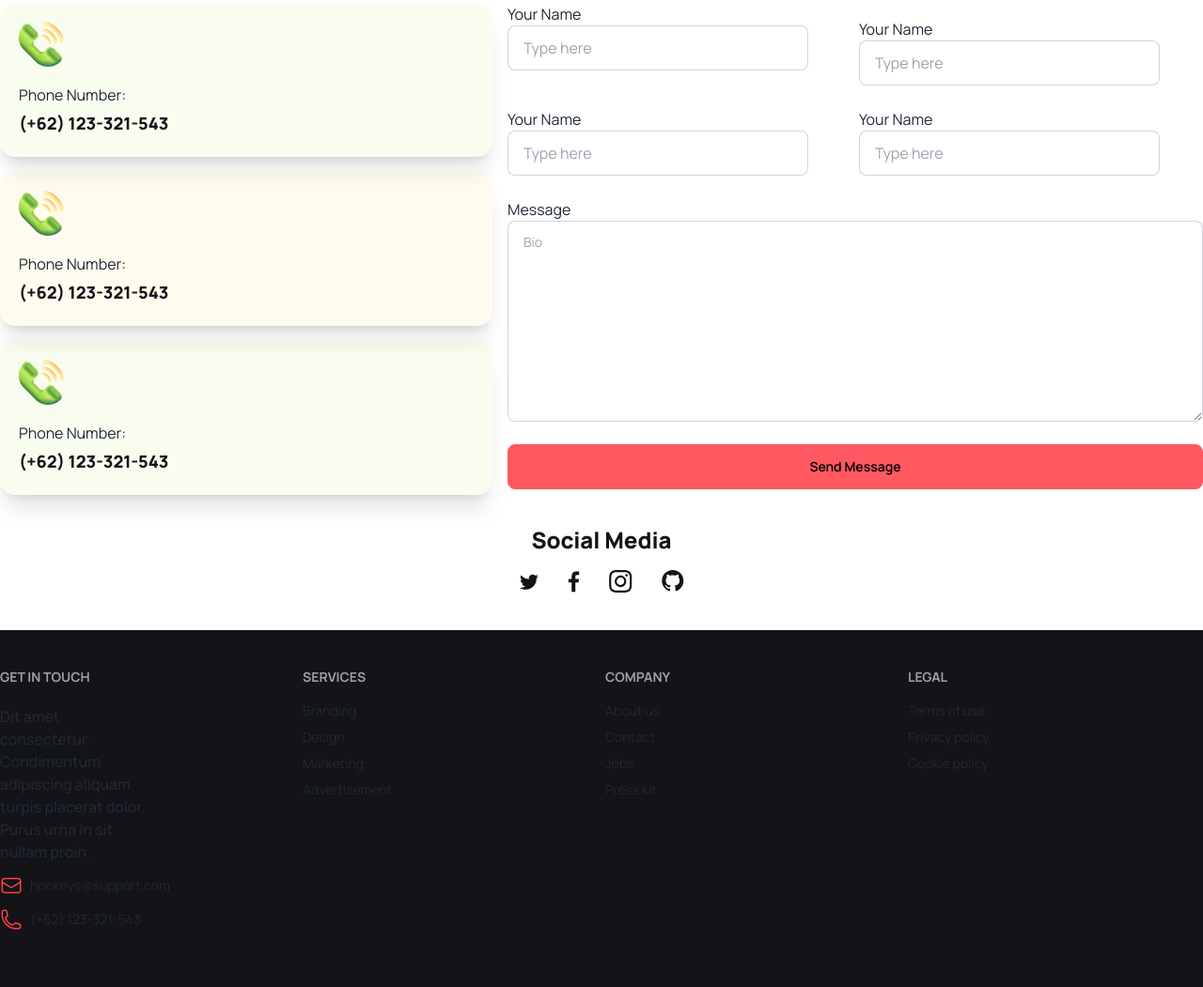
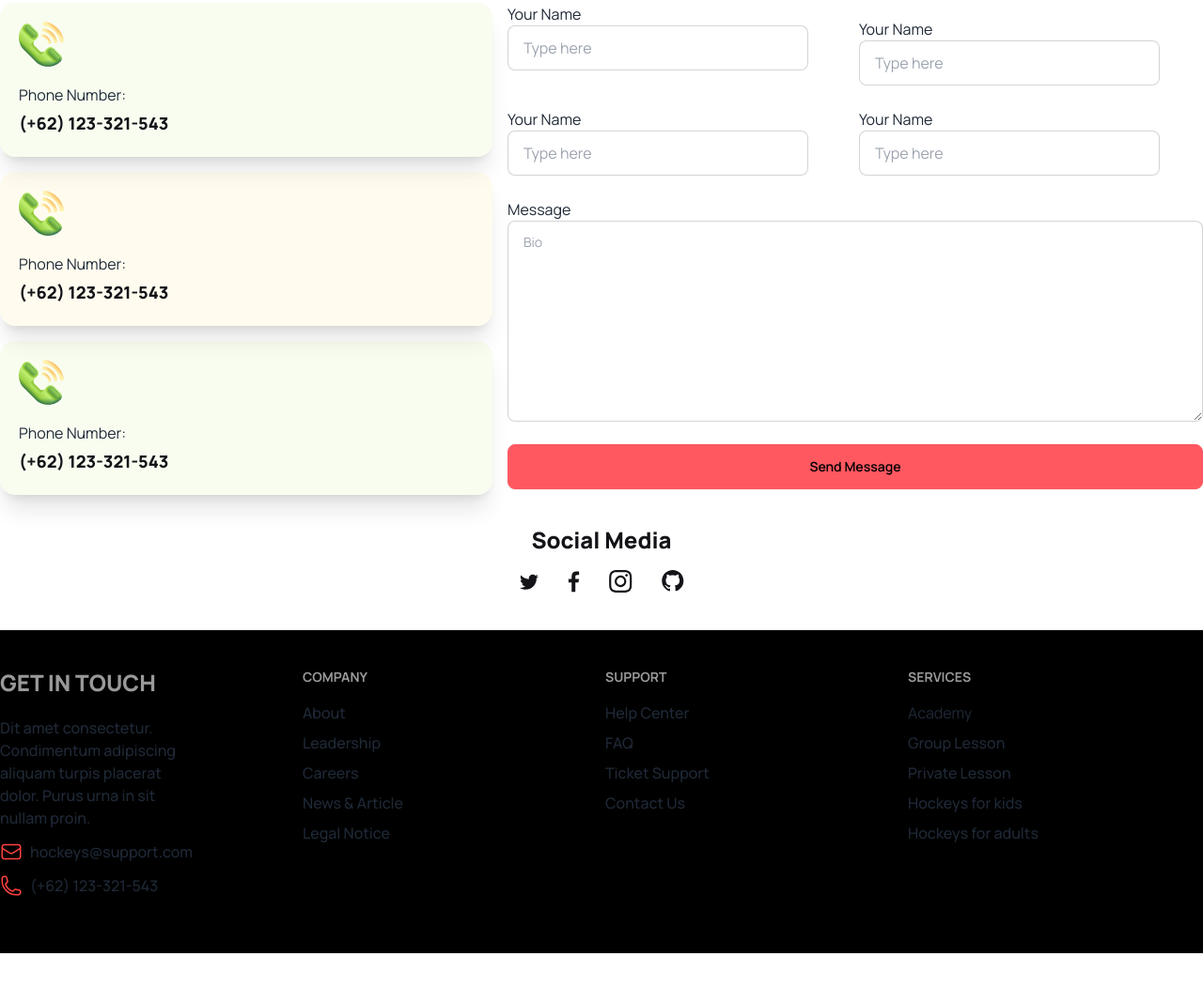
Before and after one commit to mithuchandrabiswas/Hockeys-landing-Page-Assignment-3---Batch-9, a plain HTML site: page index.html in a window 1280 px wide. Shown: the part 4345-5396 px from the top of the page at 94% size. After the commit the page ends 5360 px from the top, so only its background shows below. Drawn offline with nearby package versions, Linux system fonts and the light colour scheme.

Commit message:
Updated Some Importance Issue

```diff
--- a/index.html
+++ b/index.html
@@ -997,18 +997,18 @@
 
     </main>
 
-    <footer class="bg-[#131318] footer">
+    <footer class="bg-black footer">
         <div class="container mx-auto py-10 grid grid-cols-12 gap-2">
             <div class="col-span-12 md:col-span-3 space-y-3 flex flex-col justify-center md:justify-start mx-auto md:mx-0 text-center md:text-left mb-5">
-                <header class="footer-title text-white">Get In Touch</header>
-                <p class="max-w-60 md:max-w-40 text-base font-medium"> Dit amet consectetur. Condimentum  adipiscing aliquam turpis placerat dolor. Purus urna in sit nullam proin.  </p>
+                <header class="footer-title text-white text-2xl font-extrabold ">Get In Touch</header>
+                <p class="max-w-60 md:max-w-52 text-base font-medium text-[rgba(255, 255, 255, 0.60)]"> Dit amet consectetur. Condimentum  adipiscing aliquam turpis placerat dolor. Purus urna in sit nullam proin.  </p>
                 <div class="flex gap-2 items-center justify-center md:justify-start">
                     <svg xmlns="http://www.w3.org/2000/svg" width="24" height="24" viewBox="0 0 24 24" fill="none">
                         <path
                             d="M21.75 6.75V17.25C21.75 17.8467 21.5129 18.419 21.091 18.841C20.669 19.2629 20.0967 19.5 19.5 19.5H4.5C3.90326 19.5 3.33097 19.2629 2.90901 18.841C2.48705 18.419 2.25 17.8467 2.25 17.25V6.75M21.75 6.75C21.75 6.15326 21.5129 5.58097 21.091 5.15901C20.669 4.73705 20.0967 4.5 19.5 4.5H4.5C3.90326 4.5 3.33097 4.73705 2.90901 5.15901C2.48705 5.58097 2.25 6.15326 2.25 6.75M21.75 6.75V6.993C21.75 7.37715 21.6517 7.75491 21.4644 8.0903C21.2771 8.42569 21.0071 8.70754 20.68 8.909L13.18 13.524C12.8252 13.7425 12.4167 13.8582 12 13.8582C11.5833 13.8582 11.1748 13.7425 10.82 13.524L3.32 8.91C2.99292 8.70854 2.72287 8.42669 2.53557 8.0913C2.34827 7.75591 2.24996 7.37815 2.25 6.994V6.75"
                             stroke="#FF4240" stroke-width="1.5" stroke-linecap="round" stroke-linejoin="round" />
                     </svg>
-                    <span> hockeys@support.com </span>
+                    <span class="text-base font-medium text-[rgba(255, 255, 255, 0.60)]"> hockeys@support.com </span>
                 </div>
                 <div class="flex gap-2 items-center justify-center md:justify-start">
                     <svg xmlns="http://www.w3.org/2000/svg" width="24" height="24" viewBox="0 0 24 24" fill="none">
@@ -1016,29 +1016,32 @@
                             d="M2.25 6.75C2.25 15.034 8.966 21.75 17.25 21.75H19.5C20.0967 21.75 20.669 21.5129 21.091 21.091C21.5129 20.669 21.75 20.0967 21.75 19.5V18.128C21.75 17.612 21.399 17.162 20.898 17.037L16.475 15.931C16.035 15.821 15.573 15.986 15.302 16.348L14.332 17.641C14.05 18.017 13.563 18.183 13.122 18.021C11.4849 17.4191 9.99815 16.4686 8.76478 15.2352C7.53141 14.0018 6.58087 12.5151 5.979 10.878C5.817 10.437 5.983 9.95 6.359 9.668L7.652 8.698C8.015 8.427 8.179 7.964 8.069 7.525L6.963 3.102C6.90214 2.85869 6.76172 2.6427 6.56405 2.48834C6.36638 2.33397 6.1228 2.25008 5.872 2.25H4.5C3.90326 2.25 3.33097 2.48705 2.90901 2.90901C2.48705 3.33097 2.25 3.90326 2.25 4.5V6.75Z"
                             stroke="#FF4240" stroke-width="1.5" stroke-linecap="round" stroke-linejoin="round" />
                     </svg>
-                    <span> (+62) 123-321-543 </span>
+                    <span class="text-base font-medium text-[rgba(255, 255, 255, 0.60)]"> (+62) 123-321-543 </span>
                 </div>
 
             </div>
             <nav class="col-span-6 md:col-span-3 space-y-2 flex flex-col mx-auto md:mx-0 text-center md:text-left mb-5">
-                <header class="footer-title text-white">Services</header>
-                <a class="link link-hover">Branding</a>
-                <a class="link link-hover">Design</a>
-                <a class="link link-hover">Marketing</a>
-                <a class="link link-hover">Advertisement</a>
+                <header class="footer-title text-white">Company</header>
+                <a class="link link-hover text-base text-[rgba(255, 255, 255, 0.60) font-medium">About</a>
+                <a class="link link-hover text-base text-[rgba(255, 255, 255, 0.60) font-medium">Leadership</a>
+                <a class="link link-hover text-base text-[rgba(255, 255, 255, 0.60) font-medium">Careers</a>
+                <a class="link link-hover text-base text-[rgba(255, 255, 255, 0.60) font-medium">News & Article</a>
+                <a class="link link-hover text-base text-[rgba(255, 255, 255, 0.60) font-medium">Legal Notice</a>
             </nav>
             <nav class="col-span-6 md:col-span-3 space-y-2 flex flex-col mx-auto md:mx-0 text-center md:text-left mb-5">
-                <header class="footer-title text-white">Company</header>
-                <a class="link link-hover">About us</a>
-                <a class="link link-hover">Contact</a>
-                <a class="link link-hover">Jobs</a>
-                <a class="link link-hover">Press kit</a>
+                <header class="footer-title text-white">Support</header>
+                <a class="link link-hover text-base text-[rgba(255, 255, 255, 0.60) font-medium">Help Center</a>
+                <a class="link link-hover text-base text-[rgba(255, 255, 255, 0.60) font-medium">FAQ</a>
+                <a class="link link-hover text-base text-[rgba(255, 255, 255, 0.60) font-medium">Ticket Support</a>
+                <a class="link link-hover text-base text-[rgba(255, 255, 255, 0.60) font-medium">Contact Us</a>
             </nav>
             <nav class="col-span-12 md:col-span-3 space-y-2 flex flex-col mx-auto md:mx-0 text-center md:text-left">
-                <header class="footer-title text-white">Legal</header>
-                <a class="link link-hover">Terms of use</a>
-                <a class="link link-hover">Privacy policy</a>
-                <a class="link link-hover">Cookie policy</a>
+                <header class="footer-title text-white">Services</header>
+                <a class="link link-hover text-base text-[rgba(255, 255, 255, 0.60) font-medium] ">Academy</a>
+                <a class="link link-hover text-base text-[rgba(255, 255, 255, 0.60) font-medium">Group Lesson</a>
+                <a class="link link-hover text-base text-[rgba(255, 255, 255, 0.60) font-medium">Private Lesson</a>
+                <a class="link link-hover text-base text-[rgba(255, 255, 255, 0.60) font-medium">Hockeys for kids</a>
+                <a class="link link-hover text-base text-[rgba(255, 255, 255, 0.60) font-medium">Hockeys for adults</a>
             </nav>
         </div>
     </footer>
```
